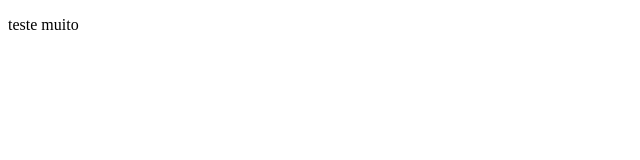
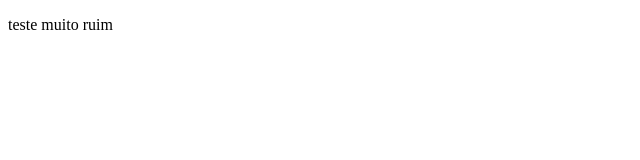
Before and after one commit to HenriqueMassagli/hora-de-codar, a plain HTML site: page logica1ex.html in a window 1280 px wide. Shown: the full height of the page, 0-640 px from the left. Drawn offline with Linux system fonts and the light colour scheme.

Commit message:
testeprav

```diff
--- a/logica1ex.html
+++ b/logica1ex.html
@@ -5,7 +5,7 @@
     <meta name="viewport" content="width=device-width, initial-scale=1.0">
     <title>Document</title>
 
-    <p> teste muito</p>
+    <p> teste muito ruim</p>
 
     <script>
 
```
